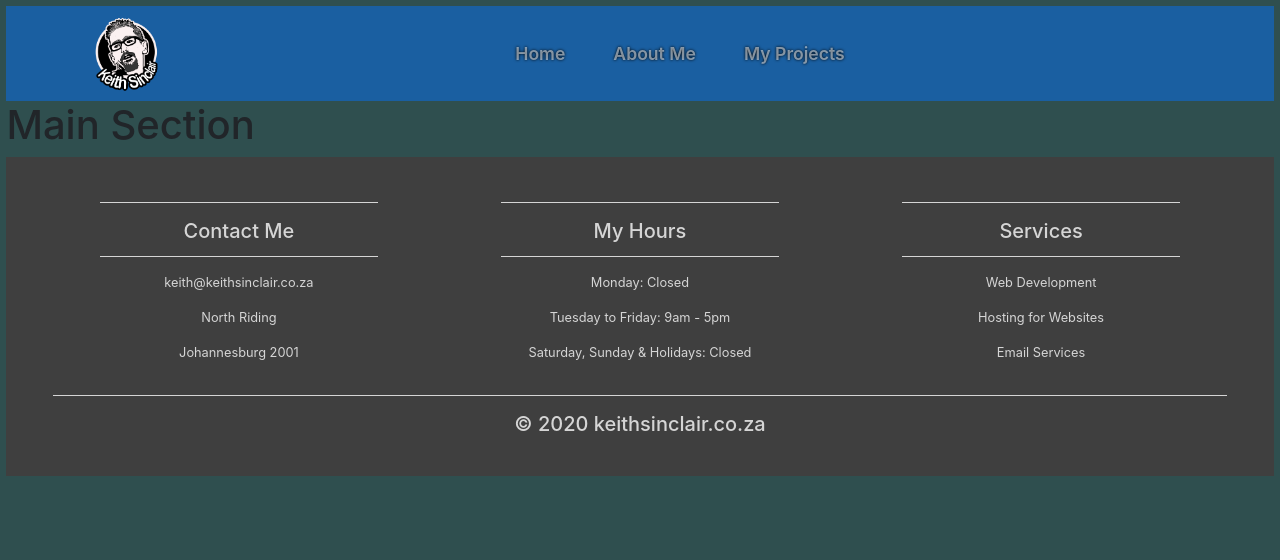
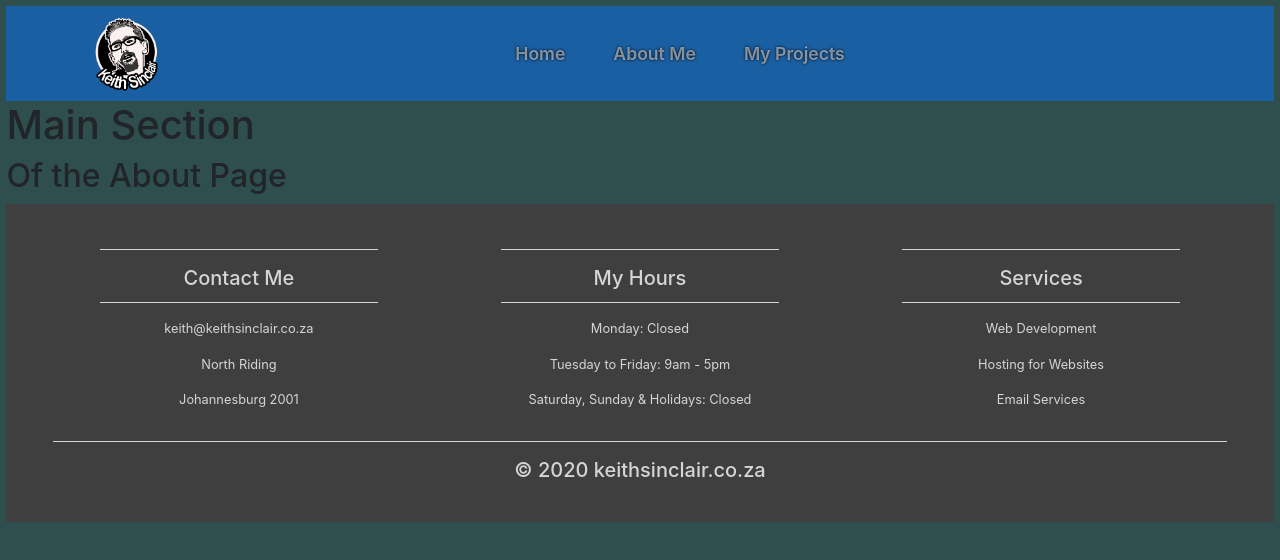
Before and after one commit to KeithRSinclair/vanilla, a plain HTML site: page about.html in a window 1280 px wide. Drawn offline with nearby package versions, Linux system fonts and the light colour scheme.

Commit message:
first commit

```diff
--- a/about.html
+++ b/about.html
@@ -49,6 +49,7 @@
 
     <!-- About Main Section -->
     <h1>Main Section</h1>
+    <h2>Of the About Page</h2>
     </div>
 
     <!--- Footer -->
```
